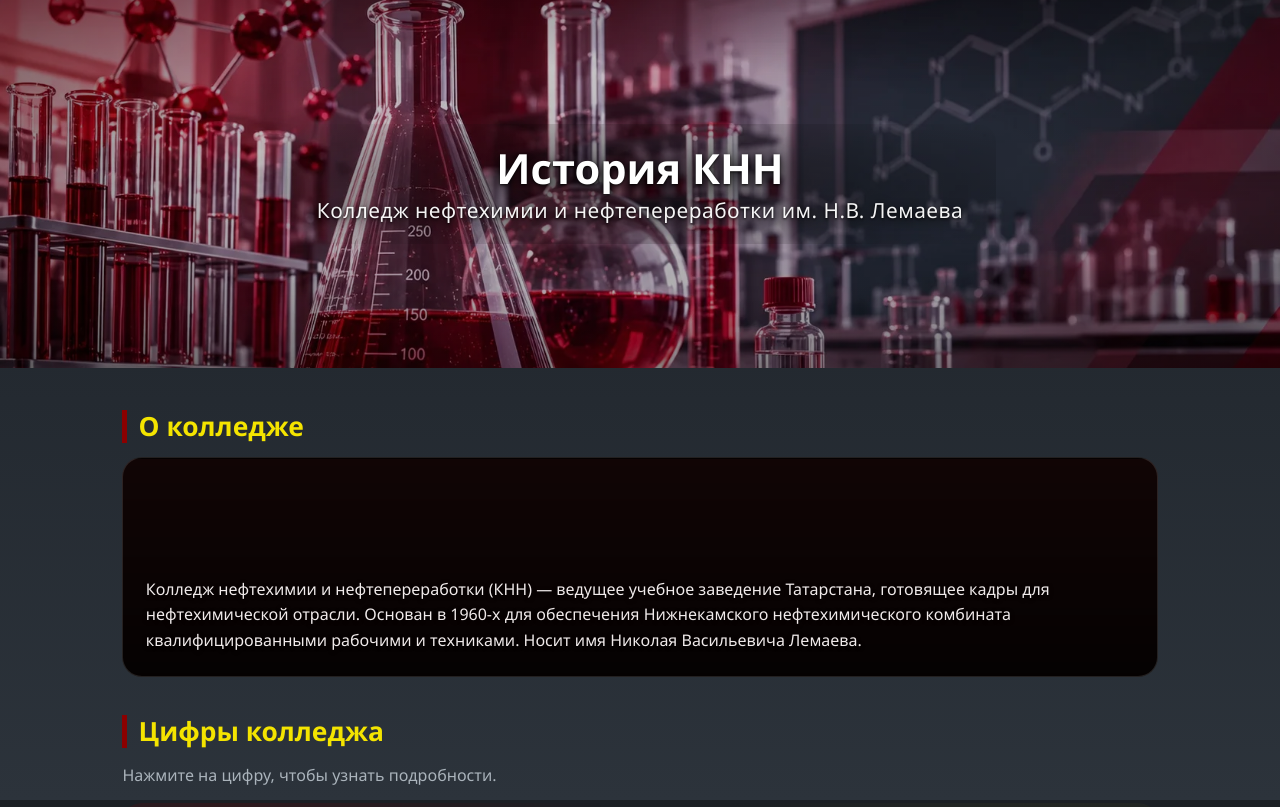
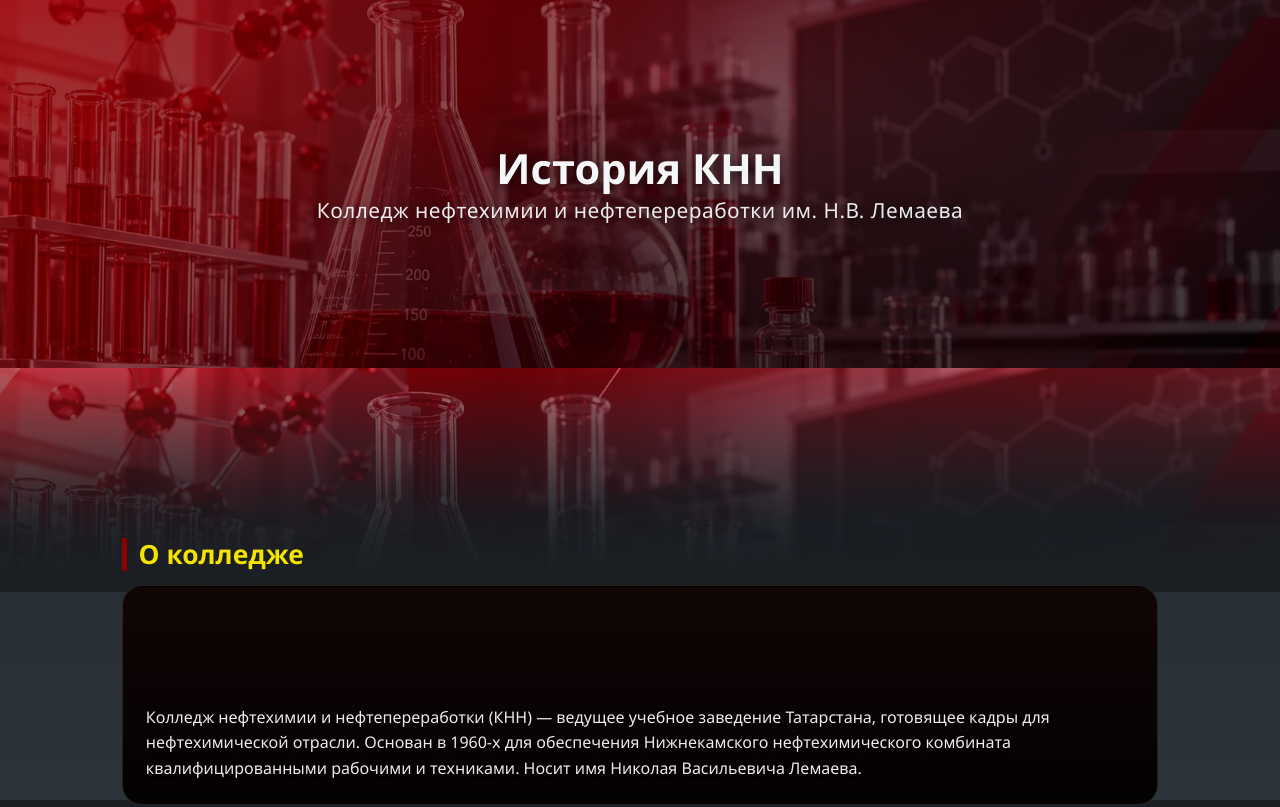
Before and after one commit to globbastarkan-cpu/historynk, a plain HTML site: page history-knn.html in a window 1280 px wide. Shown: the top 807 px of the page. Drawn offline with Linux system fonts and the light colour scheme.

Commit message:
history-knn.html

```diff
--- a/history-knn.html
+++ b/history-knn.html
@@ -26,26 +26,27 @@ header{
   padding-top:calc(clamp(2rem,6vw,3.5rem) + env(safe-area-inset-top));
   background-color:#2a0b0b;
   background-image:
-    linear-gradient(180deg, rgba(0,0,0,.2), rgba(0,0,0,.34)),
+    linear-gradient(135deg, rgba(139,0,0,.78), rgba(60,0,0,.65) 55%, rgba(0,0,0,.8)),
     url('knn-hero.jpg');
-  background-size:cover;background-position:center;background-repeat:no-repeat;overflow:hidden;
+  background-size:cover;background-position:center;background-repeat:no-repeat;
+  background-attachment:scroll;overflow:hidden;
 }
-header::after{
-  content:"";position:absolute;inset:0;
-  background:radial-gradient(ellipse at center, transparent 45%, rgba(0,0,0,.45) 100%);
-  pointer-events:none;
-}
-header h1{
-  position:relative;z-index:1;
-  font-size:clamp(1.5rem,6vw,2.6rem);line-height:1.15;font-weight:800;
-  padding:.5em .8em;border-radius:18px;
-  background:radial-gradient(ellipse at center, rgba(0,0,0,.45), rgba(0,0,0,.15) 70%, transparent 100%);
-  text-shadow:0 2px 12px rgba(0,0,0,.85), 0 1px 3px rgba(0,0,0,.9);
-  color:#fff;
-}
+header::after{content:"";position:absolute;inset:0;background:radial-gradient(ellipse at 50% 120%, rgba(0,0,0,.55), transparent 60%);pointer-events:none;}
+header h1{position:relative;z-index:1;font-size:clamp(1.5rem,6vw,2.6rem);line-height:1.15;font-weight:800;text-shadow:0 2px 14px rgba(0,0,0,.75);}
 header h1 small{display:block;font-size:.5em;font-weight:400;opacity:.95;margin-top:.4rem;letter-spacing:.5px;}
 
-section{width:100%;max-width:var(--maxw);margin:0 auto;padding:clamp(1.2rem,4vw,2.6rem) clamp(.9rem,4vw,1.4rem);}
+.hero-continuation{
+  position:relative;height:clamp(140px,28vh,260px);
+  background-color:#2a0b0b;
+  background-image:
+    linear-gradient(180deg, rgba(139,0,0,.55), rgba(20,24,28,.85) 70%, var(--dark) 100%),
+    url('knn-hero.jpg');
+  background-size:cover;background-position:center 30%;background-repeat:no-repeat;
+  background-attachment:scroll;overflow:hidden;
+}
+.hero-continuation::after{content:"";position:absolute;inset:0;background:linear-gradient(180deg, transparent 0%, rgba(20,24,28,.35) 55%, var(--dark) 100%);pointer-events:none;}
+
+section{width:100%;max-width:var(--maxw);margin:0 auto;padding:clamp(1.2rem,4vw,2.6rem) clamp(.9rem,4vw,1.4rem);position:relative;margin-top:calc(-1 * clamp(60px,12vh,110px));}
 h2{color:var(--yellow);font-size:clamp(1.15rem,4.5vw,1.65rem);margin:0 0 .9rem;padding-left:.7rem;border-left:5px solid var(--accent);line-height:1.25;}
 h2:not(:first-child){margin-top:clamp(1.6rem,4vw,2.4rem);}
 .about-card{position:relative;border-radius:var(--radius);overflow:hidden;border:1px solid var(--line);background-color:#1a0808;background-image:linear-gradient(180deg, rgba(0,0,0,.35), rgba(0,0,0,.82)), url('knn-about.jpg');background-size:cover;background-position:center;min-height:220px;display:flex;align-items:flex-end;}
@@ -97,7 +98,10 @@ a.back:hover{transform:translateY(-2px);opacity:.92;}
 </head>
 <body>
 <div class="progress-bar" id="progressBar"></div>
+
 <header><h1>История КНН<small>Колледж нефтехимии и нефтепереработки им. Н.В. Лемаева</small></h1></header>
+<div class="hero-continuation" aria-hidden="true"></div>
+
 <section>
 <h2>О колледже</h2>
 <div class="about-card"><p>Колледж нефтехимии и нефтепереработки (КНН) — ведущее учебное заведение Татарстана, готовящее кадры для нефтехимической отрасли. Основан в 1960-х для обеспечения Нижнекамского нефтехимического комбината квалифицированными рабочими и техниками. Носит имя Николая Васильевича Лемаева.</p></div>
```
